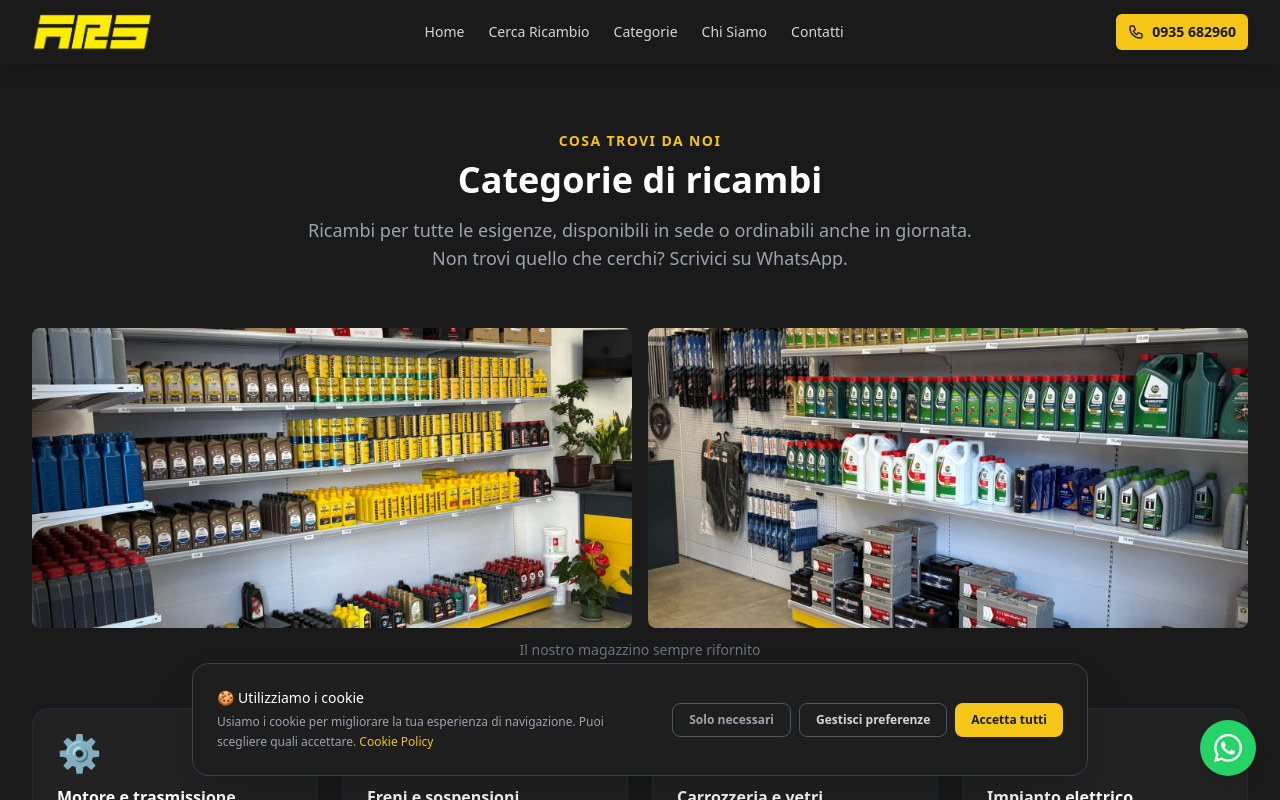
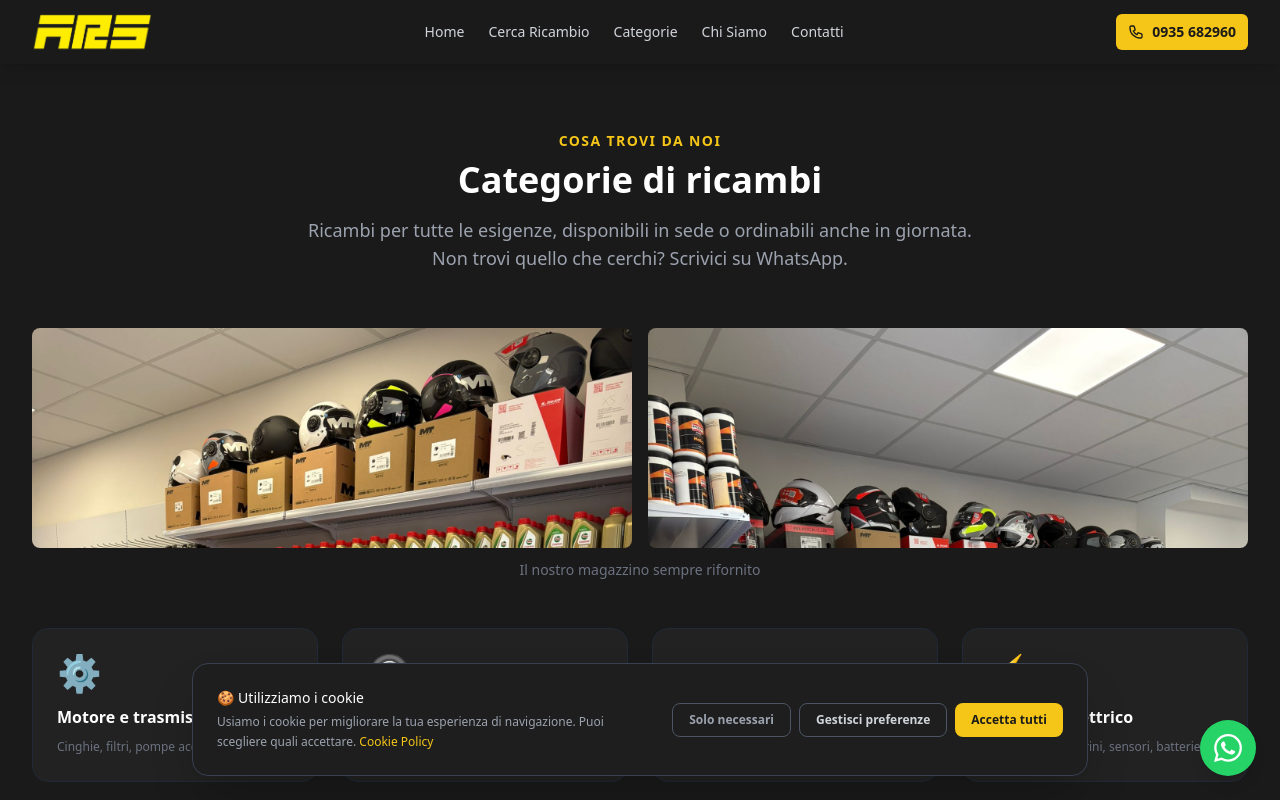
Before and after one commit to GiuSem14/autoricambi-saitta, a Next.js app: page /categorie in a window 1280 px wide. Shown: the top 800 px of the page. Built offline with nearby package versions, Linux system fonts and the light colour scheme.

Commit message:
fix: foto

```diff
--- a/app/categorie/page.tsx
+++ b/app/categorie/page.tsx
@@ -36,21 +36,23 @@
 
       <div className="mb-12">
         <div className="grid grid-cols-1 sm:grid-cols-2 gap-4">
-          <div className="relative h-[240px] md:h-[300px]">
+          <div className="relative h-[180px] md:h-[220px]">
             <Image
-              src="/images/negozio-scaffale-2.jpg"
+              src="/images/negozio-scaffale.jpg"
               alt="Scaffale oli e lubrificanti nel magazzino Autoricambi Saitta"
               fill
               className="rounded-lg object-cover"
+              style={{ objectPosition: 'center top' }}
               priority
             />
           </div>
-          <div className="relative h-[240px] md:h-[300px]">
+          <div className="relative h-[180px] md:h-[220px]">
             <Image
-              src="/images/negozio-scaffale.jpg"
-              alt="Scaffale prodotti Bardahl nel magazzino Autoricambi Saitta"
+              src="/images/negozio-scaffale-2.jpg"
+              alt="Scaffale prodotti nel magazzino Autoricambi Saitta"
               fill
               className="rounded-lg object-cover"
+              style={{ objectPosition: 'center top' }}
               priority
             />
           </div>
```
